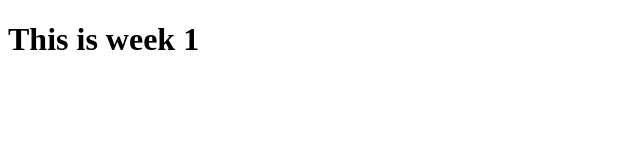
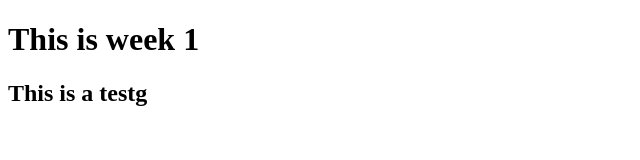
Before and after one commit to tifferderer/week1, a plain HTML site: page index.html in a window 1280 px wide. Shown: the whole page, without its empty margins (0-640 px from the left). Drawn offline with Linux system fonts and the light colour scheme.

Commit message:
subheader added

```diff
--- a/index.html
+++ b/index.html
@@ -6,5 +6,6 @@
 </head>
 <body>
     <h1>This is week 1</h1>
+    <h2>This is a testg</h2>
 </body>
 </html>
```
